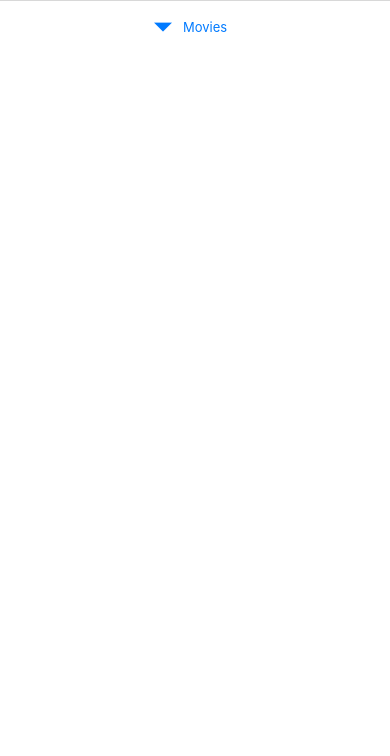
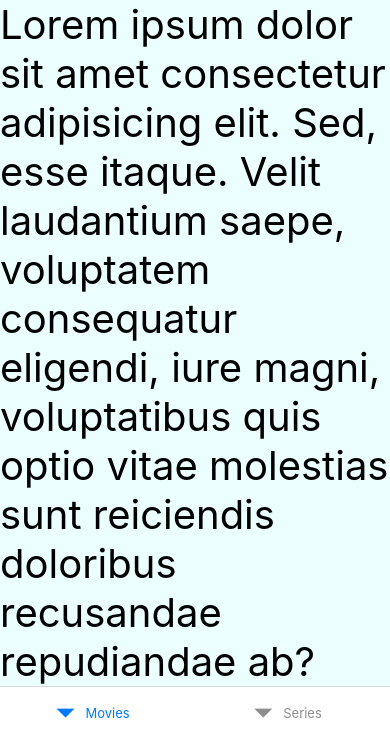
Before and after one commit to abdenassar01/aflami, a React Native app: screen /Movies in a window 390 px wide. Shown: the top 756 px of the page. Built offline with nearby package versions, Linux system fonts and the light colour scheme.

Commit message:
fix problems in screen bottom navigation

```diff
--- a/App.tsx
+++ b/App.tsx
@@ -3,7 +3,6 @@
 import { NavigationContainer } from '@react-navigation/native';
 import {
   SafeAreaView,
-  ScrollView,
   StatusBar,
   Text,
   useColorScheme,
@@ -24,6 +23,8 @@ const App = () => {
           barStyle={isDarkMode ? 'light-content' : 'dark-content'}
           backgroundColor={backgroundStyle.backgroundColor}
         />
+        <Text style={{fontSize: 40}}>Lorem ipsum dolor sit amet consectetur adipisicing elit. Sed, esse itaque. Velit laudantium saepe, voluptatem consequatur eligendi, iure magni, voluptatibus quis optio vitae molestias sunt reiciendis doloribus recusandae repudiandae ab?</Text>
+
         <Tabs />
       </SafeAreaView>
     </NavigationContainer>
--- a/components/Tabs.tsx
+++ b/components/Tabs.tsx
@@ -6,8 +6,9 @@ const Tabs = () => {
     const Tab = createBottomTabNavigator();
 
   return (
-    <Tab.Navigator>
+    <Tab.Navigator initialRouteName='Movies'>
       <Tab.Screen name='Movies' component={ Movies }/>
+      <Tab.Screen name='Series' component={ Movies }/>
     </Tab.Navigator>
   )
 }
--- a/components/screens/movies/Movies.tsx
+++ b/components/screens/movies/Movies.tsx
@@ -1,9 +1,12 @@
-import { View, Text } from 'react-native'
+import { View, Text, ScrollView } from 'react-native'
 
 export default function Movies() {
   return (
-    <View>
-      <Text>Movies</Text>
-    </View>
+    <ScrollView style={{ flex:1}}>
+      <Text>This is a Movies screen</Text>
+      <Text>Lorem ipsum, dolor sit amet consectetur adipisicing elit. Quisquam quod possimus tempora in quaerat est molestiae asperiores! Tempore ducimus quis corrupti eligendi autem eos laboriosam eum minus? Itaque, quia natus?</Text>
+      <Text>Lorem ipsum, dolor sit amet consectetur adipisicing elit. Quisquam quod possimus tempora in quaerat est molestiae asperiores! Tempore ducimus quis corrupti eligendi autem eos laboriosam eum minus? Itaque, quia natus?</Text>
+      <Text>Lorem ipsum, dolor sit amet consectetur adipisicing elit. Quisquam quod possimus tempora in quaerat est molestiae asperiores! Tempore ducimus quis corrupti eligendi autem eos laboriosam eum minus? Itaque, quia natus?</Text>
+    </ScrollView>
   )
 }
```
